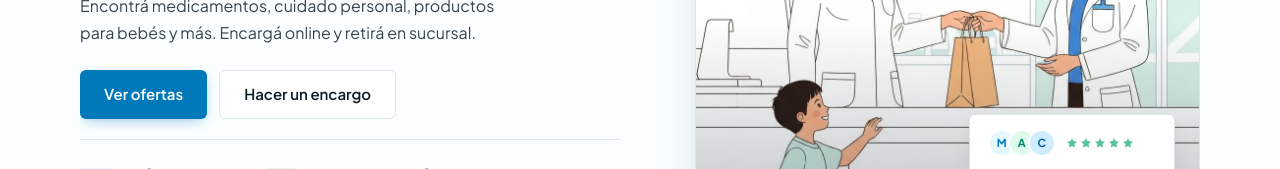
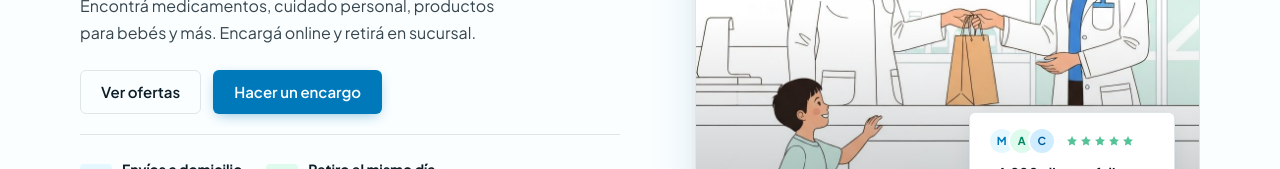
Before and after one commit to luciapuccini/farmacia_duret, a Next.js app: page / in a window 1280 px wide. Shown: the part 447-616 px from the top of the page. Built offline with nearby package versions, Linux system fonts and the light colour scheme; no server answers.

Commit message:
review links vs buttons

```diff
--- a/src/app/(home)/home.module.scss
+++ b/src/app/(home)/home.module.scss
@@ -93,51 +93,6 @@
   flex-wrap: wrap;
   gap: 0.75rem;
   margin-top: 0.25rem;
-}
-
-// FIXME: ctas probably should be standardized
-.ctaPrimary {
-  display: inline-flex;
-  align-items: center;
-  gap: 8px;
-  padding: 0.75rem 1.5rem;
-  background: var(--blue-600);
-  color: white;
-  border-radius: var(--radius-btn);
-  font-size: 0.9375rem;
-  font-weight: var(--font-weight-strong);
-  text-decoration: none;
-  box-shadow: var(--shadow-btn-primary);
-  transition: background 0.15s ease, transform 0.15s ease;
-
-  &:hover {
-    background: var(--blue-700);
-    transform: translateY(-1px);
-  }
-
-  &:active {
-    transform: translateY(0);
-  }
-}
-
-// FIXME: ctas probably should be standardized
-.ctaSecondary {
-  display: inline-flex;
-  align-items: center;
-  padding: 0.75rem 1.5rem;
-  background: white;
-  color: var(--ink-900);
-  border: 1px solid var(--line);
-  border-radius: var(--radius-btn);
-  font-size: 0.9375rem;
-  font-weight: var(--font-weight-strong);
-  text-decoration: none;
-  transition: border-color 0.15s ease, color 0.15s ease;
-
-  &:hover {
-    border-color: var(--blue-500);
-    color: var(--blue-700);
-  }
 }
 
 
--- a/src/app/(home)/page.tsx
+++ b/src/app/(home)/page.tsx
@@ -1,6 +1,7 @@
 import Link from "next/link";
 import CatalogSection from "@/app/(home)/components/CatalogSection/CatalogSection";
 import HeroVisual from "@/app/(home)/components/HeroVisual/HeroVisual";
+import { TextLink } from "@/ui";
 import styles from "./home.module.scss";
 
 const phone = "7894 2852";
@@ -24,12 +25,11 @@ export default function HomePage() {
 						Encargá online y retirá en sucursal.
 					</p>
 					<div className={styles.heroCtas}>
-						<Link href="/offers" className={styles.ctaPrimary}>
+						<TextLink href="/offers" variant="secondary">
 							Ver ofertas
-						</Link>
-						<Link href="/orders" className={styles.ctaSecondary}>
-							Hacer un encargo
-						</Link>
+						</TextLink>
+
+						<TextLink href="/orders">Hacer un encargo</TextLink>
 					</div>
 
 					<div className={styles.trustRow}>
--- a/src/ui/button/button.tsx
+++ b/src/ui/button/button.tsx
@@ -1,27 +1,29 @@
-import type { ButtonHTMLAttributes, ReactNode } from "react";
-
+import type { ComponentPropsWithoutRef, ReactNode } from "react";
 import { cx } from "@/ui/utils/cx";
-
 import styles from "./button.module.scss";
 
-type ButtonVariant = "primary" | "secondary";
+type Variant = "primary" | "secondary";
 
-type Props = ButtonHTMLAttributes<HTMLButtonElement> & {
+type BaseProps = {
 	children: ReactNode;
-	variant?: ButtonVariant;
+	variant?: Variant;
 };
 
-export default function Button({
-	children,
-	className,
-	type = "button",
-	variant = "primary",
-	...props
-}: Props) {
+type ButtonProps = ComponentPropsWithoutRef<"button"> & BaseProps;
+
+export default function Button(props: ButtonProps) {
+	const {
+		variant = "primary",
+		className,
+		children,
+		type = "button",
+		...buttonProps
+	} = props;
+
 	return (
 		<button
-			{...props}
 			type={type}
+			{...buttonProps}
 			className={cx(styles.button, styles[variant], className)}
 		>
 			{children}
--- a/src/ui/text-link/text-link.module.scss
+++ b/src/ui/text-link/text-link.module.scss
@@ -1,19 +1,60 @@
 @use '@/globals' as g;
 
 .link {
-  color: var(--blue-700);
+  display: inline-flex;
+  align-items: center;
+  justify-content: center;
+  gap: 0.5rem;
+  padding: 0.75rem 1.25rem;
+  border-radius: var(--radius-btn);
+  border: 1px solid transparent;
+  font: inherit;
+  font-size: 0.9375rem;
   font-weight: var(--font-weight-strong);
+  line-height: 1.2;
   text-decoration: none;
-  transition: color 0.15s ease, text-decoration-color 0.15s ease;
-
-  &:hover {
-    color: var(--blue-700);
-    text-decoration: underline;
-  }
+  cursor: pointer;
+  transition: background 0.15s ease, border-color 0.15s ease, color 0.15s ease, transform 0.15s ease, box-shadow 0.15s ease;
 
   &:focus-visible {
     outline: none;
     box-shadow: var(--shadow-focus-ring);
-    border-radius: var(--radius-sm);
+  }
+
+  &:disabled {
+    opacity: 0.55;
+    cursor: not-allowed;
+    transform: none;
+    box-shadow: none;
   }
 }
+
+.primary {
+  background: var(--blue-600);
+  color: var(--bg);
+  box-shadow: var(--shadow-btn-primary);
+
+  &:hover:not(:disabled) {
+    background: var(--blue-700);
+    transform: translateY(-1px);
+  }
+
+  &:active:not(:disabled) {
+    transform: translateY(0);
+  }
+}
+
+.secondary {
+  background: var(--bg);
+  color: var(--ink-900);
+  border-color: var(--line);
+
+  &:hover:not(:disabled) {
+    border-color: var(--blue-500);
+    color: var(--blue-700);
+  }
+
+  &:active:not(:disabled) {
+    background: var(--bg-soft);
+  }
+}
--- a/src/ui/text-link/text-link.tsx
+++ b/src/ui/text-link/text-link.tsx
@@ -1,21 +1,25 @@
-import type { AnchorHTMLAttributes, ReactNode } from "react";
+import type { ComponentPropsWithoutRef, ReactNode } from "react";
 
 import { cx } from "@/ui/utils/cx";
 
 import styles from "./text-link.module.scss";
 
-type Props = Omit<AnchorHTMLAttributes<HTMLAnchorElement>, "href"> & {
+type Variant = "primary" | "secondary";
+
+type Props = ComponentPropsWithoutRef<"a"> & {
 	children: ReactNode;
+	variant?: Variant;
 	href: string;
 };
 
 export default function TextLink({
+	variant = "primary",
 	children,
 	className,
 	href,
 	...props
 }: Props) {
-	const linkClassName = cx(styles.link, className);
+	const linkClassName = cx(styles.link, styles[variant], className);
 
 	return (
 		<a {...props} href={href} className={linkClassName}>
```
